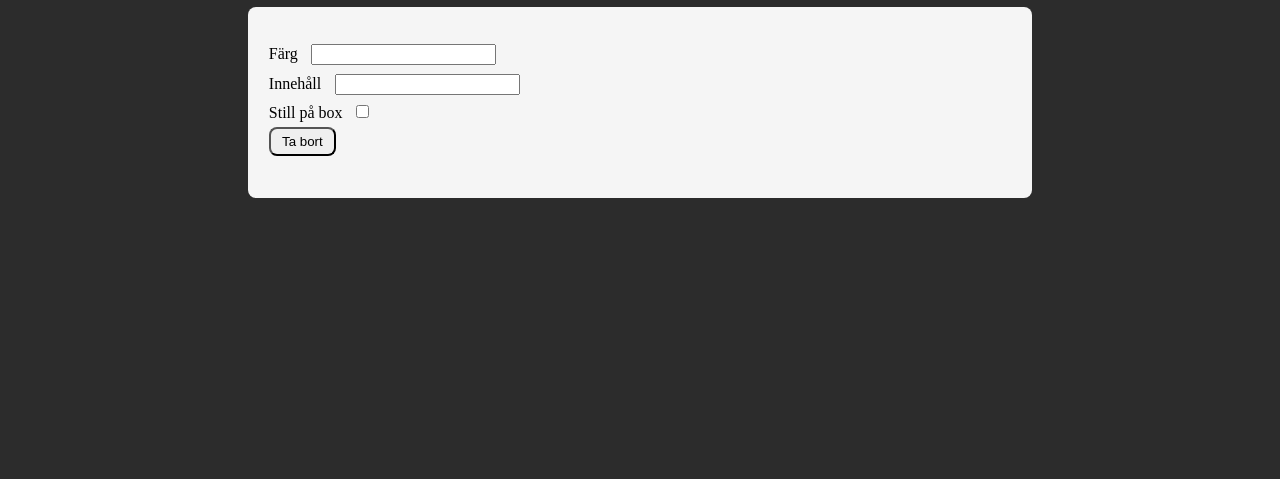
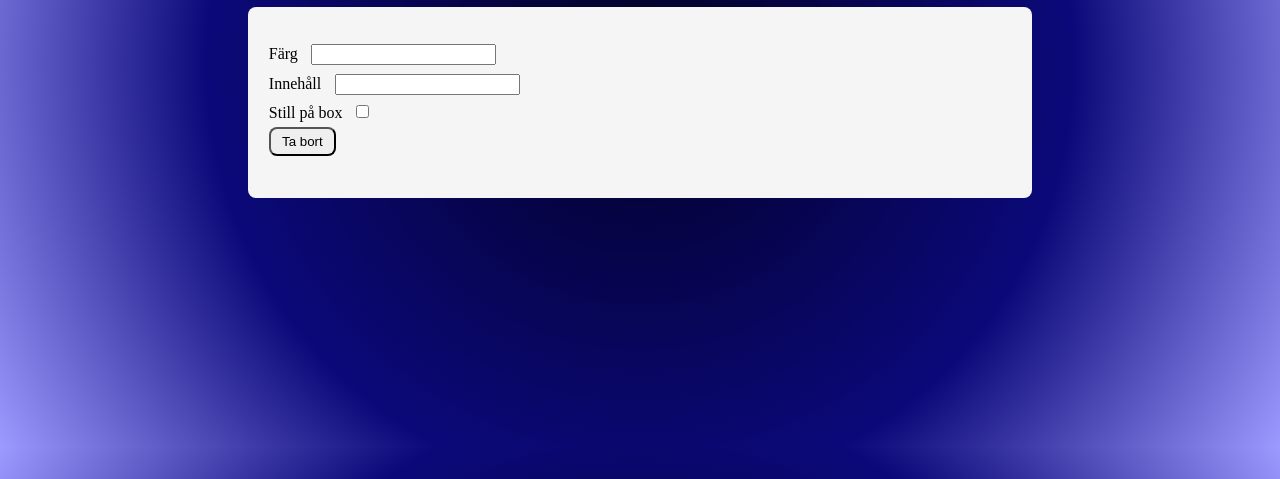
Before and after one commit to JonatanK-son/gik339-grupp40-labb1, a plain HTML site: page index.html in a window 1280 px wide. Shown: the part 321-800 px from the top of the page. Drawn offline with Linux system fonts and the light colour scheme.

Commit message:
Update style.css

```diff
--- a/style.css
+++ b/style.css
@@ -1,5 +1,6 @@
 body {
-    background-color: rgb(44, 44, 44);
+    background: rgb(2,0,36);
+    background: radial-gradient(circle, rgba(2,0,36,1) 0%, rgba(11,9,121,1) 58%, rgba(8,0,255,0.4) 100%);
     padding: 15rem;
 }
 
```
